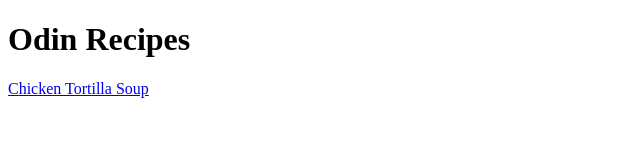
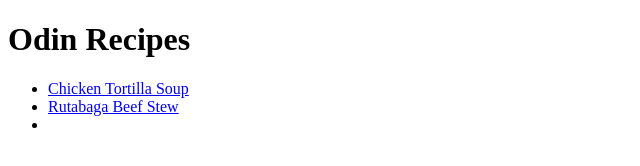
Before and after one commit to Sulwe/odin-recipes1, a plain HTML site: page index.html in a window 1280 px wide. Shown: the whole page, without its empty margins (0-640 px from the left). Drawn offline with Linux system fonts and the light colour scheme.

Commit message:
Create a link to the newly created recipe, Rutabaga Beef Stew, in the homepage

```diff
--- a/index.html
+++ b/index.html
@@ -6,6 +6,16 @@
     </head>
     <body>
         <h1>Odin Recipes</h1>
-        <a href="recipes/Chicken-Tortilla-Soup.html">Chicken Tortilla Soup</a>
+        <ul>
+            <li>
+                <a href="./recipes/Chicken-Tortilla-Soup.html">Chicken Tortilla Soup</a>
+            </li>
+            <li>
+                <a href="r./ecipes/Rutabaga-Beef-Stew.html">Rutabaga Beef Stew</a>
+            </li>
+            <li>
+
+            </li>
+        </ul>
     </body>
 </html>
```
